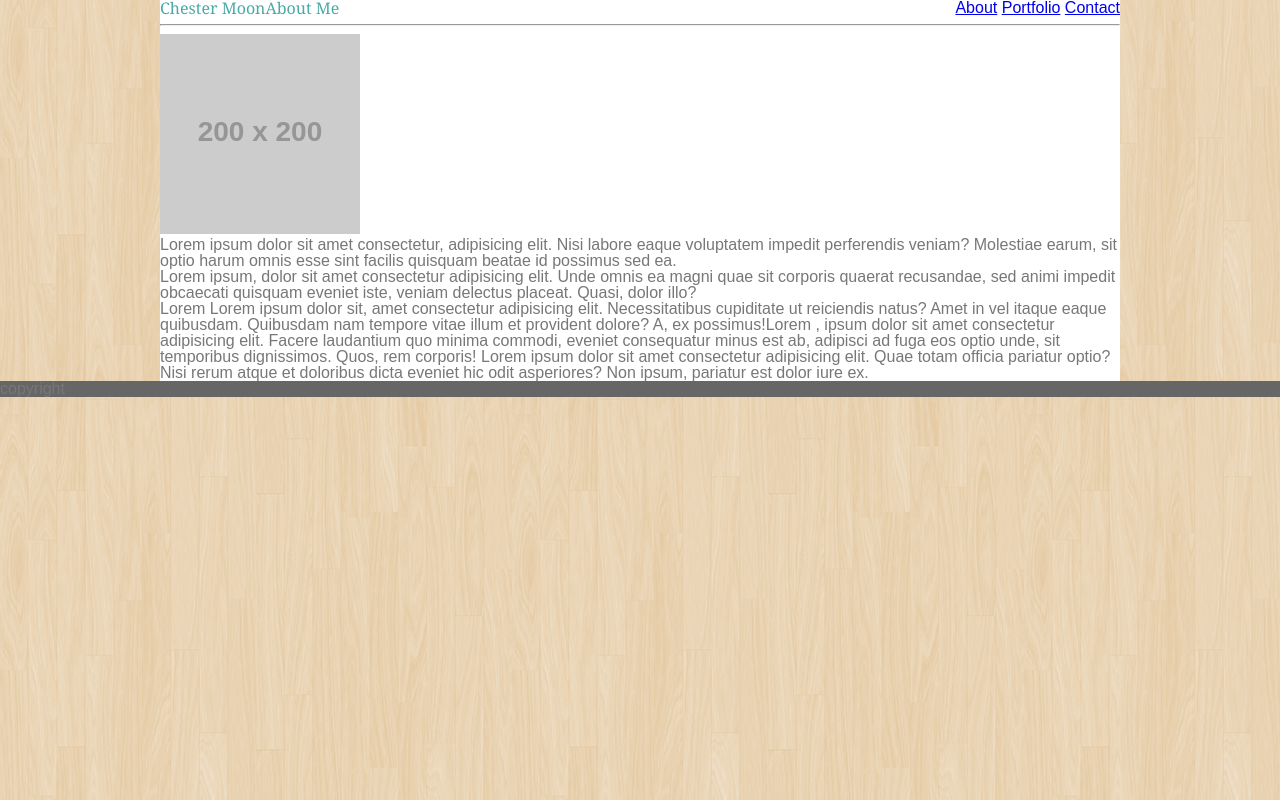
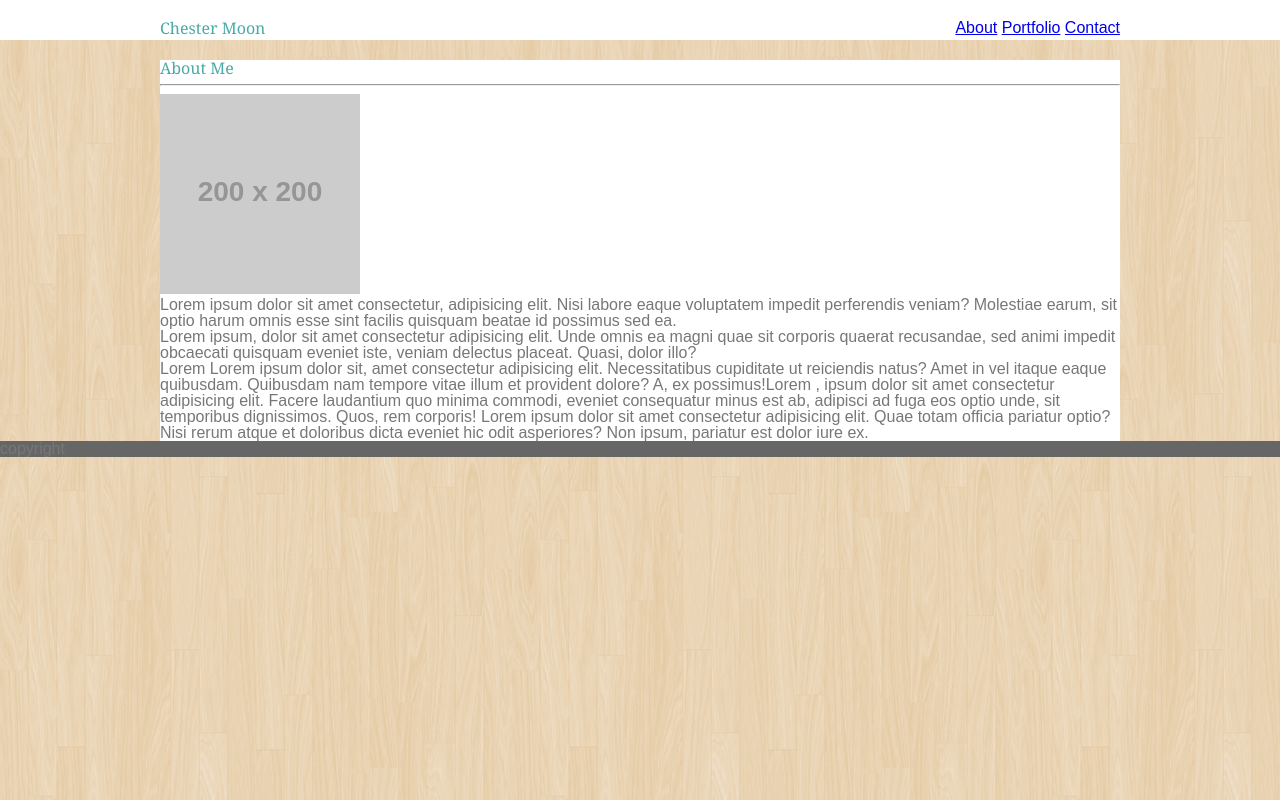
Before and after one commit to cmoon413/bio, a plain HTML site: page index.html in a window 1280 px wide. Drawn offline with Linux system fonts and the light colour scheme; placeholder pictures from the web are drawn by us.

Commit message:
added padding and margins to header

```diff
--- a/assets/css/style.css
+++ b/assets/css/style.css
@@ -22,6 +22,8 @@ p {
 header {
     border-color: #cccccc;
     background-color: #ffffff;
+    margin: 0px 0px 20px 0px;
+    padding: 20px;
 }
 
 footer {
```
